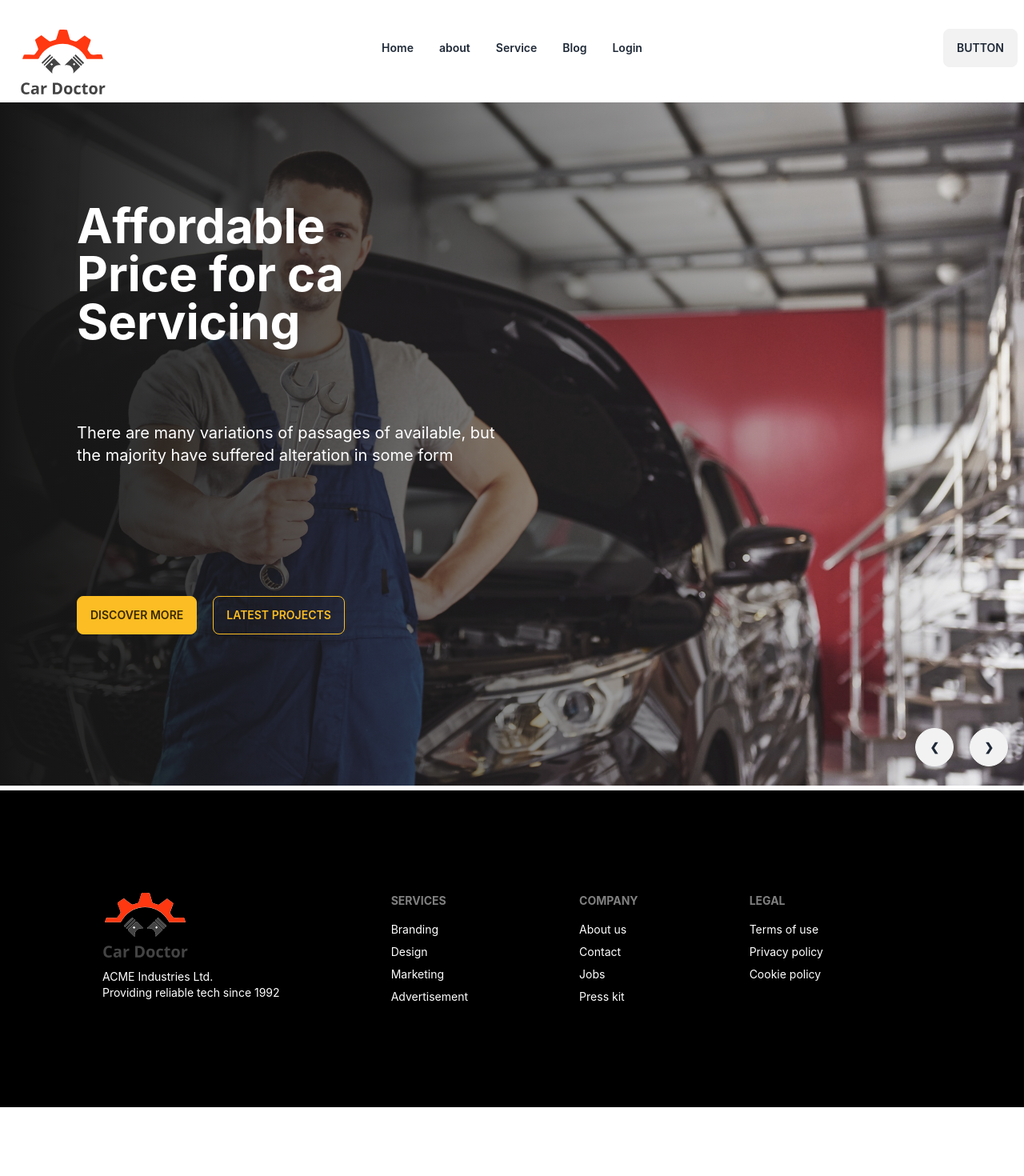
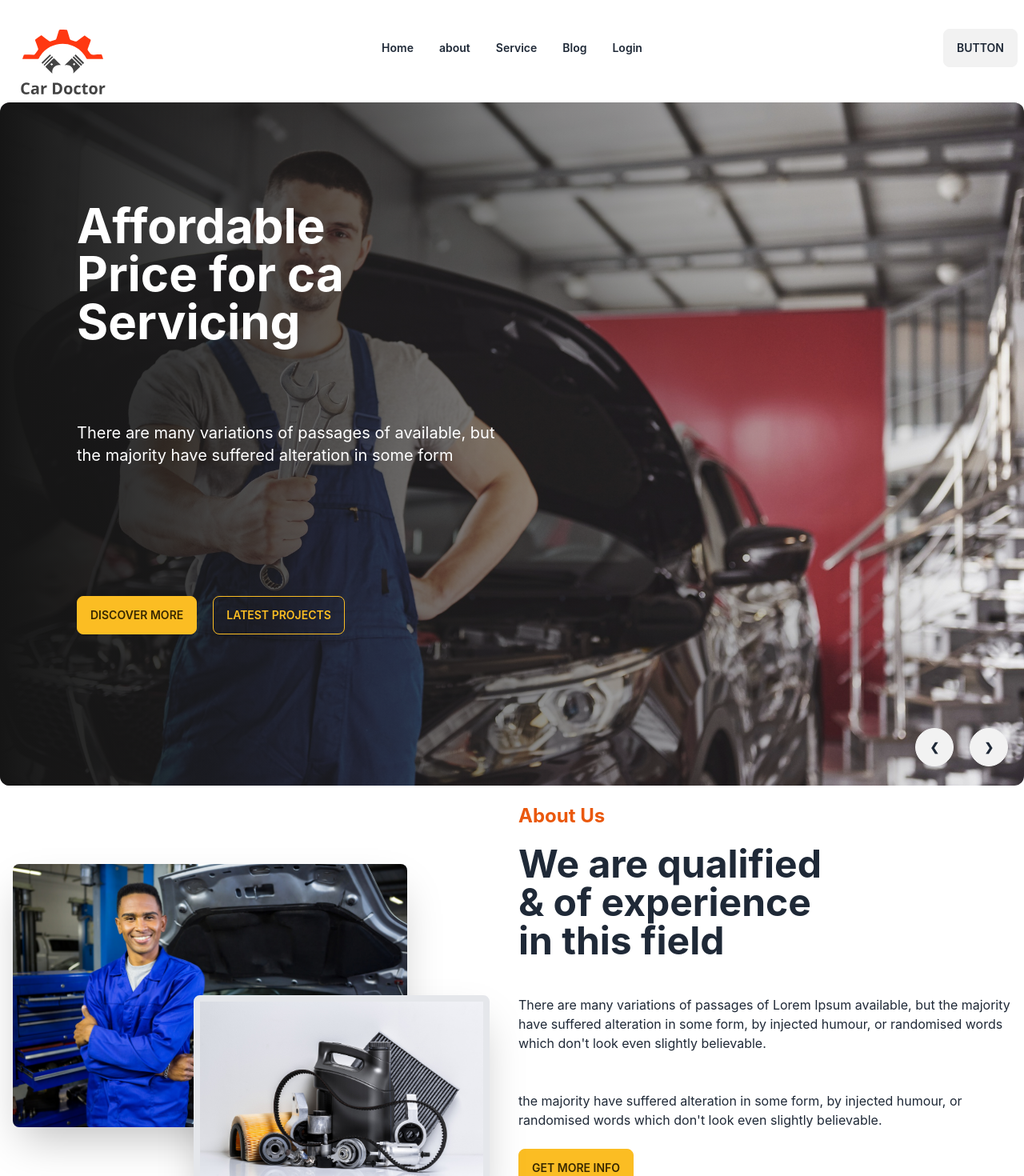
Before and after one commit to Abdurrahmanewu/modern-car-client, a React (Create React App) app: page / in a window 1280 px wide. Shown: the top 1470 px of the page at 80% size. Before the commit the page ends 1384 px from the top, so only its background shows below. Built offline with nearby package versions, Linux system fonts and the light colour scheme.

Commit message:
about section  added

```diff
--- /dev/null
+++ b/src/Components/Home/About/About.jsx
@@ -0,0 +1,46 @@
+import React from "react";
+import person from "../../../assets/images/about_us/person.jpg";
+import parts from "../../../assets/images/about_us/parts.jpg";
+
+const About = () => {
+  return (
+    <div className="hero">
+      <div className="hero-content flex-col lg:flex-row">
+        <div className="relative w-1/2">
+          <img
+            src={person}
+            alt=""
+            className="w-4/5 h-full rounded-lg shadow-2xl"
+          />
+          <img
+            src={parts}
+            alt=""
+            className="absolute right-5 top-1/2 w-3/5 border-8 rounded-lg shadow-2xl"
+          />
+        </div>
+        <div className="w-1/2">
+          <p className="text-2xl font-bold text-orange-600">About Us</p>
+          <h1 className="my-5 text-5xl font-bold">
+            We are qualified <br />
+            & of experience <br />
+            in this field
+          </h1>
+          <p className="py-6">
+            There are many variations of passages of Lorem Ipsum available, but
+            the majority have suffered alteration in some form, by injected
+            humour, or randomised words which don't look even slightly
+            believable.{" "}
+          </p>
+          <p className="py-6">
+            the majority have suffered alteration in some form, by injected
+            humour, or randomised words which don't look even slightly
+            believable.{" "}
+          </p>
+          <button className="btn btn-warning">Get More Info</button>
+        </div>
+      </div>
+    </div>
+  );
+};
+
+export default About;
--- a/src/Components/Home/Banner/Banner.jsx
+++ b/src/Components/Home/Banner/Banner.jsx
@@ -5,15 +5,56 @@
 import img4 from "../../../assets/images/banner/4.jpg";
 import img5 from "../../../assets/images/banner/5.jpg";
 import img6 from "../../../assets/images/banner/6.jpg";
-import "./Banner.css";
 import BannerItem from "./BannerItem";
 
 const Banner = () => {
+  const bannerData = [
+    {
+      image: img1,
+      prev: 6,
+      id: 1,
+      next: 2,
+    },
+    {
+      image: img2,
+      prev: 1,
+      id: 2,
+      next: 3,
+    },
+    {
+      image: img3,
+      prev: 2,
+      id: 3,
+      next: 4,
+    },
+    {
+      image: img4,
+      prev: 3,
+      id: 4,
+      next: 5,
+    },
+    {
+      image: img5,
+      prev: 4,
+      id: 5,
+      next: 6,
+    },
+    {
+      image: img6,
+      prev: 5,
+      id: 6,
+      next: 1,
+    },
+  ];
+
   return (
     <div>
       <div className="carousel w-full">
-        <BannerItem image={img1}></BannerItem>
-        <div id="slide2" className="carousel-item relative w-full">
+        {bannerData.map((slide) => (
+          <BannerItem key={slide.id} slide={slide}></BannerItem>
+        ))}
+        {/* <BannerItem image={img1}></BannerItem> */}
+        {/* <div id="slide2" className="carousel-item relative w-full">
           <img src={img2} className="w-full" alt="" />
           <div className="absolute flex justify-between transform -translate-y-1/2 left-5 right-5 top-1/2">
             <a href="#slide1" className="btn btn-circle">
@@ -23,51 +64,7 @@
               ❯
             </a>
           </div>
-        </div>
-        <div id="slide3" className="carousel-item relative w-full">
-          <img src={img3} className="w-full" alt="" />
-          <div className="absolute flex justify-between transform -translate-y-1/2 left-5 right-5 top-1/2">
-            <a href="#slide2" className="btn btn-circle">
-              ❮
-            </a>
-            <a href="#slide4" className="btn btn-circle">
-              ❯
-            </a>
-          </div>
-        </div>
-        <div id="slide4" className="carousel-item relative w-full">
-          <img src={img4} className="w-full" alt="" />
-          <div className="absolute flex justify-between transform -translate-y-1/2 left-5 right-5 top-1/2">
-            <a href="#slide3" className="btn btn-circle">
-              ❮
-            </a>
-            <a href="#slide5" className="btn btn-circle">
-              ❯
-            </a>
-          </div>
-        </div>
-        <div id="slide5" className="carousel-item relative w-full">
-          <img src={img5} className="w-full" alt="" />
-          <div className="absolute flex justify-between transform -translate-y-1/2 left-5 right-5 top-1/2">
-            <a href="#slide4" className="btn btn-circle">
-              ❮
-            </a>
-            <a href="#slide6" className="btn btn-circle">
-              ❯
-            </a>
-          </div>
-        </div>
-        <div id="slide6" className="carousel-item relative w-full">
-          <img src={img6} className="w-full" alt="" />
-          <div className="absolute flex justify-between transform -translate-y-1/2 left-5 right-5 top-1/2">
-            <a href="#slide5" className="btn btn-circle">
-              ❮
-            </a>
-            <a href="#slide1" className="btn btn-circle">
-              ❯
-            </a>
-          </div>
-        </div>
+        </div> */}
       </div>
     </div>
   );
--- a/src/Components/Home/Banner/Banner.css
+++ b/src/Components/Home/Banner/BannerItem.css
@@ -3,6 +3,7 @@
   position: absolute;
   left: 0;
   top: 0;
+  border-radius: 12px;
   width: 100%;
   height: 100%;
   display: inline-block;
--- a/src/Components/Home/Banner/BannerItem.jsx
+++ b/src/Components/Home/Banner/BannerItem.jsx
@@ -1,10 +1,13 @@
 import React from "react";
+import "./BannerItem.css";
 
-const BannerItem = ({ image }) => {
+const BannerItem = ({ slide }) => {
+  const { image, id, prev, next } = slide;
+  // console.log(image);
   return (
-    <div id="slide1" className="carousel-item relative w-full">
+    <div id={`slide${id}`} className="carousel-item relative w-full">
       <div className="carousel-img">
-        <img src={image} className="w-full" alt="" />
+        <img src={image} className="w-full rounded-xl" alt="" />
       </div>
       <div className=" absolute  transform -translate-y-1/2 left-24 top-1/4">
         <h1 className="text-6xl font-bold text-white">
@@ -24,10 +27,10 @@
         <button className="btn btn-outline btn-warning">Latest Projects</button>
       </div>
       <div className=" absolute flex transform -translate-y-1/2 right-5 bottom-0">
-        <a href="#slide6" className="btn btn-circle mr-5">
+        <a href={`#slide${prev}`} className="btn btn-circle mr-5">
           ❮
         </a>
-        <a href="#slide2" className="btn btn-circle ">
+        <a href={`#slide${next}`} className="btn btn-circle ">
           ❯
         </a>
       </div>
--- a/src/Components/Home/Home/Home.jsx
+++ b/src/Components/Home/Home/Home.jsx
@@ -1,10 +1,13 @@
 import React from "react";
 import Banner from "../Banner/Banner";
+import About from "../About/About";
 
 const Home = () => {
   return (
     <div>
       <Banner></Banner>
+      <About></About>
+
     </div>
   );
 };
```
